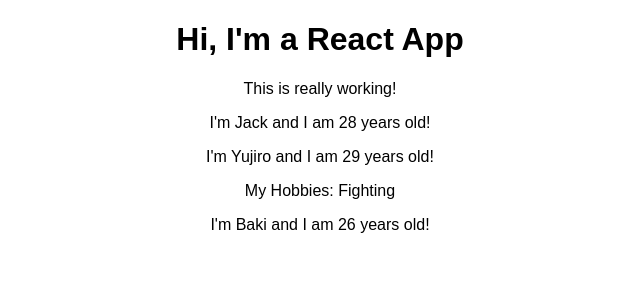
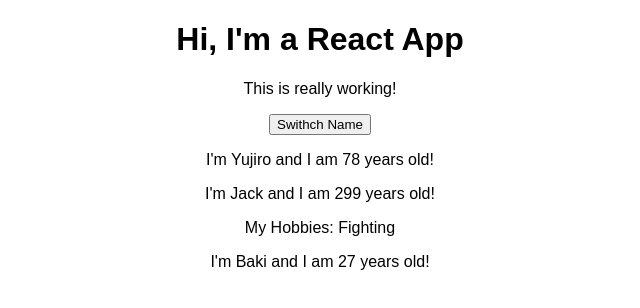
Before and after one commit to MariuszZalew/ReactExerciseApp1, a React (Create React App) app: page / in a window 1280 px wide. Shown: the top 308 px of the page, without its empty margins (320-960 px from the left). Built offline with nearby package versions, Linux system fonts and the light colour scheme.

Commit message:
Handler added

```diff
--- a/src/App.js
+++ b/src/App.js
@@ -3,16 +3,72 @@
 import Person from "./Person/Person";
 
 class App extends Component {
+  constructor(props) {
+    super(props);
+    this.state = {
+      persons: [
+        { name: "Yujiro", age: 78 },
+        {
+          name: "Jack",
+          age: 299,
+          plot: "My Hobbies: Fighting"
+        },
+        { name: "Baki", age: 27 }
+      ]
+    };
+  }
+
+  switchNameHandler = (arg1 = "one", arg2 = "two", arg3 = "three") => {
+    this.setState({
+      persons: [
+        { name: arg1, age: 7899 },
+        {
+          name: arg2,
+          age: 9,
+          plot: "My Hobbies: Fighting, I'm not the eloquent type you know"
+        },
+        { name: arg3, age: 17 }
+      ]
+    });
+  };
+
   render() {
     return (
       <div className="App">
         <h1>Hi, I'm a React App</h1>
         <p>This is really working!</p>
-        <Person name="Jack" age="28" />
-        <Person name="Yujiro" age="29">
-          My Hobbies: Fighting
+        <button
+          onClick={this.switchNameHandler.bind(this, "Kaoru", "Goki", "Retsu")}
+        >
+          Swithch Name
+        </button>
+        <Person
+          name={this.state.persons[0].name}
+          age={this.state.persons[0].age}
+          click={this.switchNameHandler.bind(
+            this,
+            "Yujiro",
+            "Doppo",
+            "Atsushi"
+          )}
+        />
+        <Person
+          name={this.state.persons[1].name}
+          age={this.state.persons[1].age}
+          click={this.switchNameHandler.bind(
+            this,
+            "Atsushi Suedou",
+            "Mitsunari Tokugawa",
+            "Izo Motobe"
+          )}
+        >
+          {this.state.persons[1].plot}
         </Person>
-        <Person name="Baki" age="26" />
+        <Person
+          name={this.state.persons[2].name}
+          age={this.state.persons[2].age}
+          click={this.switchNameHandler.bind(this, "One", "Two", "Three")}
+        />
       </div>
     );
     // return React.createElement('div', {className: 'App'}, React.createElement('h1', null, 'Does this work now?'));
--- a/src/Person/Person.js
+++ b/src/Person/Person.js
@@ -3,7 +3,7 @@
 const person = props => {
   return (
     <div>
-      <p>
+      <p onClick={props.click}>
         I'm {props.name} and I am {props.age} years old!
       </p>
       <p>{props.children}</p>
```
Also changed, not shown: src/logo.svg (deleted), 1 other file (tests, documents, lock files or other folders).
